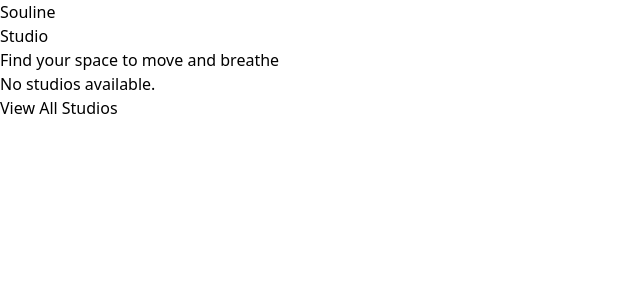
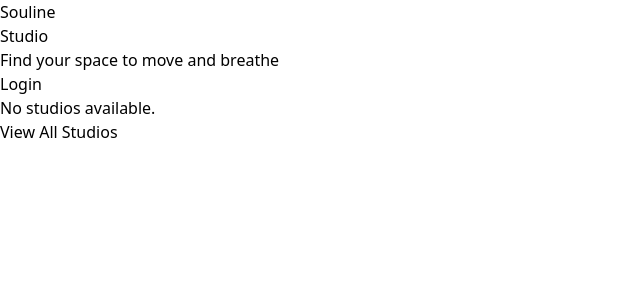
Before and after one commit to pbp-kelompok-a3/souline, a Django app: template main/templates/main/main.html in a window 1280 px wide. Shown: the top 300 px of the page, without its empty margins (0-640 px from the left). Run offline with Django 5.2, Linux system fonts and the light colour scheme; the template is opened without the code that fills it, so the values that code supplies are empty; some libraries are stand-ins or nearby versions.

Commit message:
Fix page redirection for users module

```diff
--- a/main/templates/main/main.html
+++ b/main/templates/main/main.html
@@ -13,9 +13,13 @@
 <h2>Find your space to move and breathe</h2>
 {% if user.is_authenticated %}
     <a href="{% url 'users:logout' %}">
-    <button>Logout</button>
+        Logout
     </a>
     <h2>Studios in {{ user.profile.kota }}</h2>
+{% else %}
+    <a href="{% url 'users:login' %}">
+        Login
+    </a>
 {% endif %}
 
 <div>
--- a/main/views.py
+++ b/main/views.py
@@ -13,7 +13,6 @@ from users.models import UserProfile
 def is_admin(user):
     return user.is_superuser or user.is_staff
 
-@login_required(login_url='users:login')
 def show_main(request):
     context = {
         'user': request.user
```
